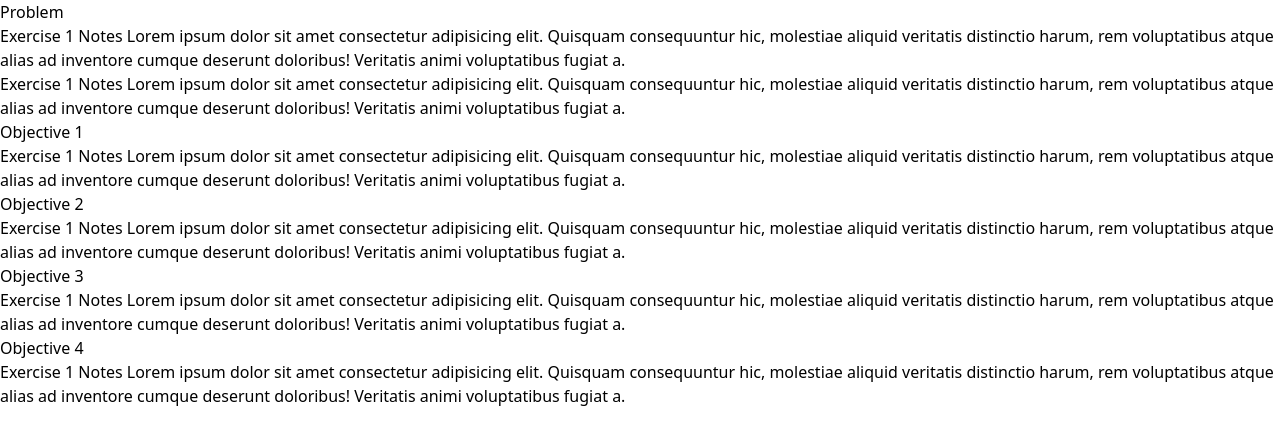
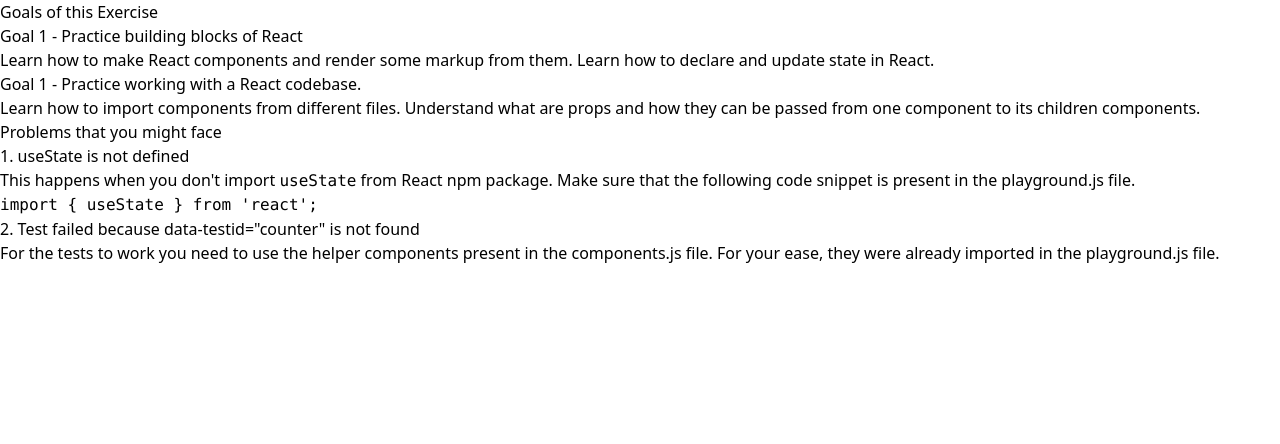
Before and after one commit to itaditya/workshop-platform, a Next.js app: page /exercises/exercise-1/notes in a window 1280 px wide. Shown: the top 444 px of the page. Built offline with nearby package versions, Linux system fonts and the light colour scheme.

Commit message:
add a basic exercise

```diff
--- a/src/pages/exercises/exercise-1/challenge.js
+++ b/src/pages/exercises/exercise-1/challenge.js
@@ -1,9 +1,24 @@
+import { useState } from 'react';
+import { IncreaseButton, DecreaseButton, CountValue } from './components';
+
 function Challenge() {
+  const [stateCount, setCount] = useState(0);
+
+  function increment() {
+    setCount(stateCount + 1);
+  }
+
+  function decrement() {
+    if (stateCount > 0) {
+      setCount(stateCount - 1);
+    }
+  }
+
   return (
-    <div className="h-full">
-      <p>Exercise 1 Challenge</p>
-      <div className="h-full">Section A</div>
-      <div className="h-full">Section B</div>
+    <div className="grid grid-cols-2 auto-rows-min justify-items-center gap-8 mt-24 px-10">
+      <CountValue>{stateCount}</CountValue>
+      <IncreaseButton onClick={increment} />
+      <DecreaseButton onClick={decrement} />
     </div>
   );
 }
--- /dev/null
+++ b/src/pages/exercises/exercise-1/components.js
@@ -0,0 +1,21 @@
+// These are helper components that you must use in your exercise playground.
+
+export function IncreaseButton(props) {
+  return (
+    <button {...props} className="bg-blue-700 font-bold py-4 w-48 rounded-md text-xl text-white">
+      Increase
+    </button>
+  );
+}
+
+export function DecreaseButton(props) {
+  return (
+    <button {...props} className="bg-pink-700 font-bold py-4 w-48 rounded-md text-xl text-white">
+      Decrease
+    </button>
+  );
+}
+
+export function CountValue(props) {
+  return <span {...props} data-testid="counter" className="col-span-2 text-6xl text-center" />;
+}
--- a/src/pages/exercises/exercise-1/notes.js
+++ b/src/pages/exercises/exercise-1/notes.js
@@ -1,41 +1,40 @@
 function Notes() {
   return (
     <div>
-      <h2>Problem</h2>
+      <section>
+        <h2>Goals of this Exercise</h2>
+
+        <h4>Goal 1 - Practice building blocks of React</h4>
         <p>
-        Exercise 1 Notes Lorem ipsum dolor sit amet consectetur adipisicing elit. Quisquam
-        consequuntur hic, molestiae aliquid veritatis distinctio harum, rem voluptatibus atque alias
-        ad inventore cumque deserunt doloribus! Veritatis animi voluptatibus fugiat a.
+          Learn how to make React components and render some markup from them. Learn how to declare
+          and update state in React.
         </p>
+
+        <h4>Goal 1 - Practice working with a React codebase.</h4>
         <p>
-        Exercise 1 Notes Lorem ipsum dolor sit amet consectetur adipisicing elit. Quisquam
-        consequuntur hic, molestiae aliquid veritatis distinctio harum, rem voluptatibus atque alias
-        ad inventore cumque deserunt doloribus! Veritatis animi voluptatibus fugiat a.
+          Learn how to import components from different files. Understand what are props and how
+          they can be passed from one component to its children components.
         </p>
-      <h3>Objective 1</h3>
+      </section>
+
+      <section>
+        <h2>Problems that you might face</h2>
+
+        <h4>1. useState is not defined</h4>
         <p>
-        Exercise 1 Notes Lorem ipsum dolor sit amet consectetur adipisicing elit. Quisquam
-        consequuntur hic, molestiae aliquid veritatis distinctio harum, rem voluptatibus atque alias
-        ad inventore cumque deserunt doloribus! Veritatis animi voluptatibus fugiat a.
+          This happens when you don't import <code>useState</code> from React npm package. Make sure
+          that the following code snippet is present in the playground.js file.
         </p>
-      <h3>Objective 2</h3>
+        <pre>
+          <code>{`import { useState } from 'react';`}</code>
+        </pre>
+
+        <h4>2. Test failed because data-testid="counter" is not found</h4>
         <p>
-        Exercise 1 Notes Lorem ipsum dolor sit amet consectetur adipisicing elit. Quisquam
-        consequuntur hic, molestiae aliquid veritatis distinctio harum, rem voluptatibus atque alias
-        ad inventore cumque deserunt doloribus! Veritatis animi voluptatibus fugiat a.
+          For the tests to work you need to use the helper components present in the components.js
+          file. For your ease, they were already imported in the playground.js file.
         </p>
-      <h3>Objective 3</h3>
-      <p>
-        Exercise 1 Notes Lorem ipsum dolor sit amet consectetur adipisicing elit. Quisquam
-        consequuntur hic, molestiae aliquid veritatis distinctio harum, rem voluptatibus atque alias
-        ad inventore cumque deserunt doloribus! Veritatis animi voluptatibus fugiat a.
-      </p>
-      <h3>Objective 4</h3>
-      <p>
-        Exercise 1 Notes Lorem ipsum dolor sit amet consectetur adipisicing elit. Quisquam
-        consequuntur hic, molestiae aliquid veritatis distinctio harum, rem voluptatibus atque alias
-        ad inventore cumque deserunt doloribus! Veritatis animi voluptatibus fugiat a.
-      </p>
+      </section>
     </div>
   );
 }
--- a/src/pages/exercises/exercise-1/playground.js
+++ b/src/pages/exercises/exercise-1/playground.js
@@ -1,6 +1,12 @@
+import { IncreaseButton, DecreaseButton, CountValue } from './components';
+
 function Playground() {
   return (
-    <div>Exercise 1 Playground</div>
+    <div className="grid grid-cols-2 auto-rows-min justify-items-center gap-8 mt-24 px-10">
+      <CountValue>0</CountValue>
+      <IncreaseButton />
+      <DecreaseButton />
+    </div>
   );
 }
 
--- a/src/pages/exercises/exercise-2/challenge.js
+++ b/src/pages/exercises/exercise-2/challenge.js
@@ -1,9 +1,7 @@
 function Challenge() {
   return (
-    <div className="h-full">
+    <div>
       <p>Exercise 2 Challenge</p>
-      <div className="h-full">Section A</div>
-      <div className="h-full">Section B</div>
     </div>
   );
 }
--- a/src/pages/exercises/exercise-3/challenge.js
+++ /dev/null
@@ -1,11 +0,0 @@
-function Challenge() {
-  return (
-    <div className="h-full">
-      <p>Exercise 3 Challenge</p>
-      <div className="h-full">Section A</div>
-      <div className="h-full">Section B</div>
-    </div>
-  );
-}
-
-export default Challenge;
--- a/src/pages/exercises/exercise-3/index.js
+++ /dev/null
@@ -1,10 +0,0 @@
-import Playground from './playground';
-import Challenge from './challenge';
-import Notes from './notes';
-import ExerciseLayout from '_reusable/ExerciseLayout';
-
-function ExercisePage() {
-  return <ExerciseLayout playground={<Playground />} challenge={<Challenge />} notes={<Notes />} />;
-}
-
-export default ExercisePage;
--- a/src/pages/exercises/exercise-3/notes.js
+++ /dev/null
@@ -1,9 +0,0 @@
-function Notes() {
-  return (
-    <div>
-      No notes available for this exercise
-    </div>
-  );
-}
-
-export default Notes;
--- a/src/pages/exercises/exercise-3/playground.js
+++ /dev/null
@@ -1,7 +0,0 @@
-function Playground() {
-  return (
-    <div>Exercise 3 Playground</div>
-  );
-}
-
-export default Playground;
```
Lines whose indentation alone changed are shown as unchanged.
